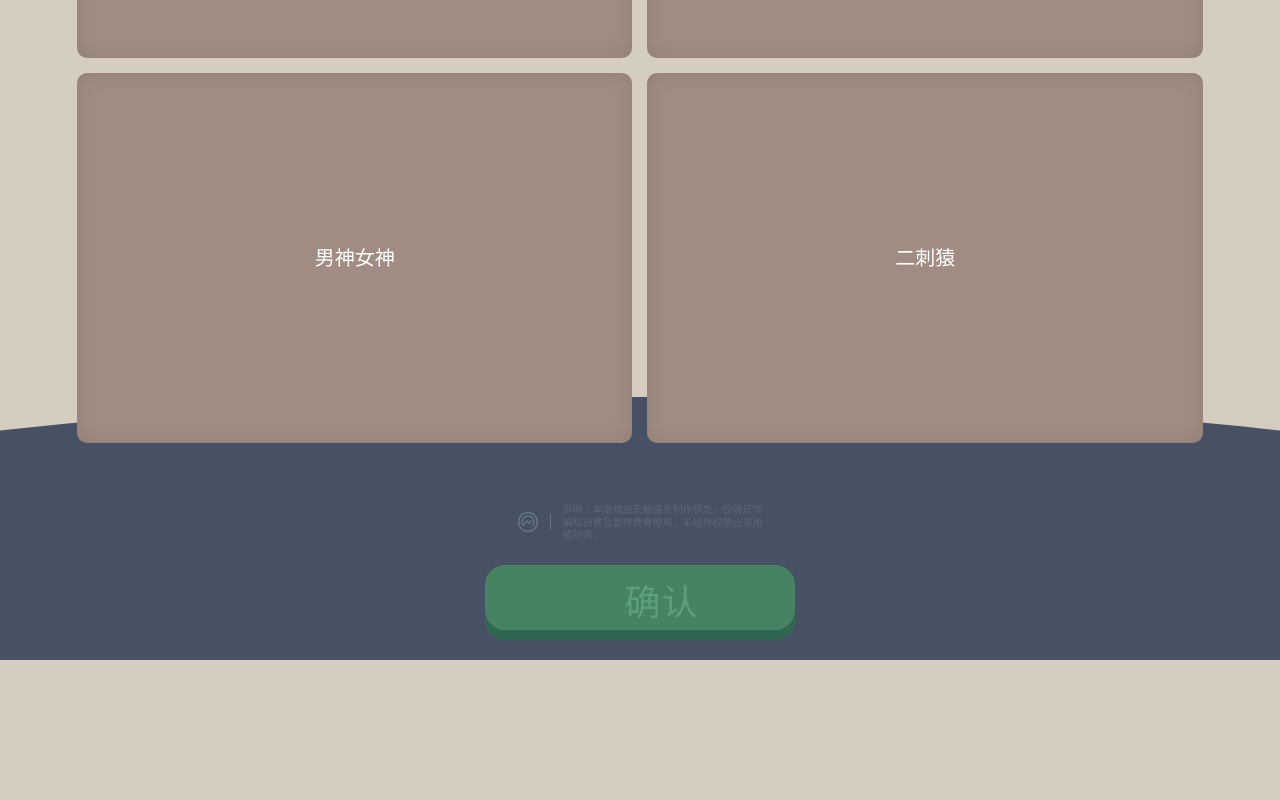
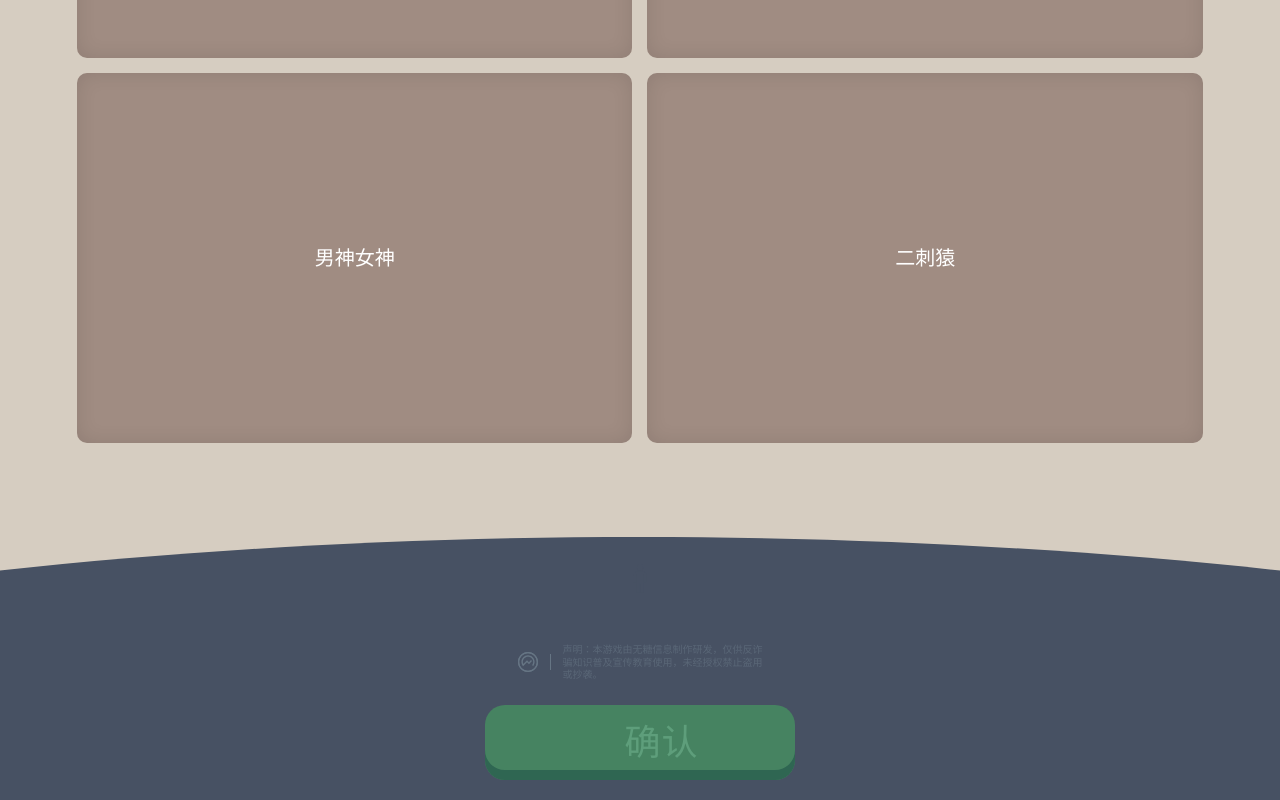
Before and after one commit to furuhana/MCP_shiyan, a React (Vite) app: page / in a window 1280 px wide. Shown: the part 505-1305 px from the top of the page. Before the commit the page ends 1165 px from the top, so only its background shows below. Built offline with nearby package versions, Linux system fonts and the light colour scheme.

Commit message:
尝试修复

```diff
--- a/src/components/ViewHomePage.jsx
+++ b/src/components/ViewHomePage.jsx
@@ -9,10 +9,12 @@ const OptionButton = ({ label }) => (
 
 export default function ViewHomePage() {
     return (
-        <div id="View_Home_Page" className="relative flex flex-col items-center justify-between w-full min-h-[100dvh] bg-custom-bg overflow-hidden viewport-fit-cover">
+        <div id="View_Home_Page" className="relative flex flex-col items-center justify-end gap-[140px] w-full min-h-[100dvh] bg-custom-bg overflow-hidden viewport-fit-cover">
+            {/* REFACTOR: Root uses justify-end and gap-[140px] as per Figma Auto Layout */}
 
             {/* Container_Main_Content */}
-            <main className="flex flex-col items-center w-[88%] mt-[60px] gap-[40px] z-10">
+            {/* Kept mt-[60px] as it respects original top padding/margin intent from Figma, though justify-end dominates positioning */}
+            <main className="flex flex-col items-center w-[88%] mt-[60px] gap-[40px] z-10 h-fit">
 
                 {/* Question Bubble Group */}
                 <div className="flex flex-col items-center w-full">
@@ -36,12 +38,10 @@ export default function ViewHomePage() {
             </main>
 
             {/* Section_Footer_Scene */}
-            {/* FIX 3: Added mt-auto to push footer to bottom */}
-            {/* FIX 4: Added bg-[#434D5F] to fill safe area */}
-            <footer className="w-full relative mt-auto flex flex-col items-center pb-[calc(20px+env(safe-area-inset-bottom))] bg-[#434D5F]">
+            {/* REFACTOR: Removed mt-auto, relying on root justify-end. Added bg-[#434D5F] for safe area fix. */}
+            <footer className="w-full relative flex flex-col items-center pb-[calc(20px+env(safe-area-inset-bottom))] bg-[#434D5F] shrink-0">
 
                 {/* Silhouette Man */}
-                {/* FIX 1: Ensure inline SVG is used. The IconSilhouetteMan component returns an inline SVG. */}
                 <div className="absolute bottom-[calc(100%-10px)] z-20 w-[14px] h-[29px] text-[#475163]">
                     <IconSilhouetteMan className="w-full h-full" />
                 </div>
@@ -68,11 +68,7 @@ export default function ViewHomePage() {
                     </div>
 
                     {/* Confirm Button */}
-                    {/* FIX 2: Fixed button layout and icon */}
                     <button className="relative w-[310px] h-[75px] bg-custom-green rounded-[20px] shadow-[inset_0px_-10px_0px_0px_#2f6652] flex items-center justify-center gap-x-2 group active:shadow-[inset_0px_-5px_0px_0px_#2f6652] active:translate-y-[5px] transition-all">
-                        {/* Removed duplicate icon divs and circle background that was causing issues.
-                             Used direct flex layout 'gap-x-2' for centering.
-                         */}
                         <div className="w-[35px] h-[35px]">
                             <IconCheck className="w-full h-full text-[#5e9e7b]" />
                         </div>
```
Also changed, not shown: 1 other file (tests, documents, lock files or other folders).
